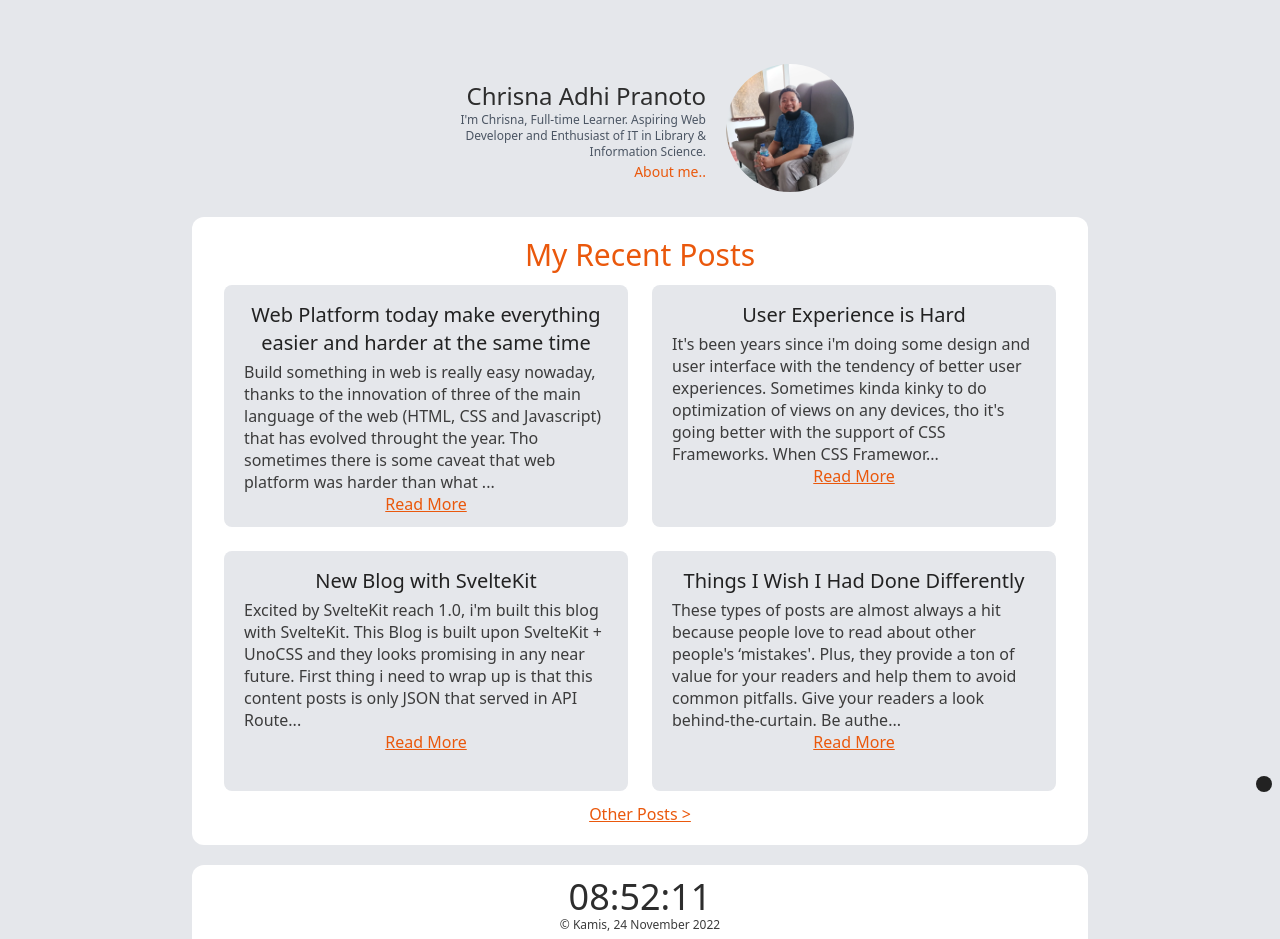
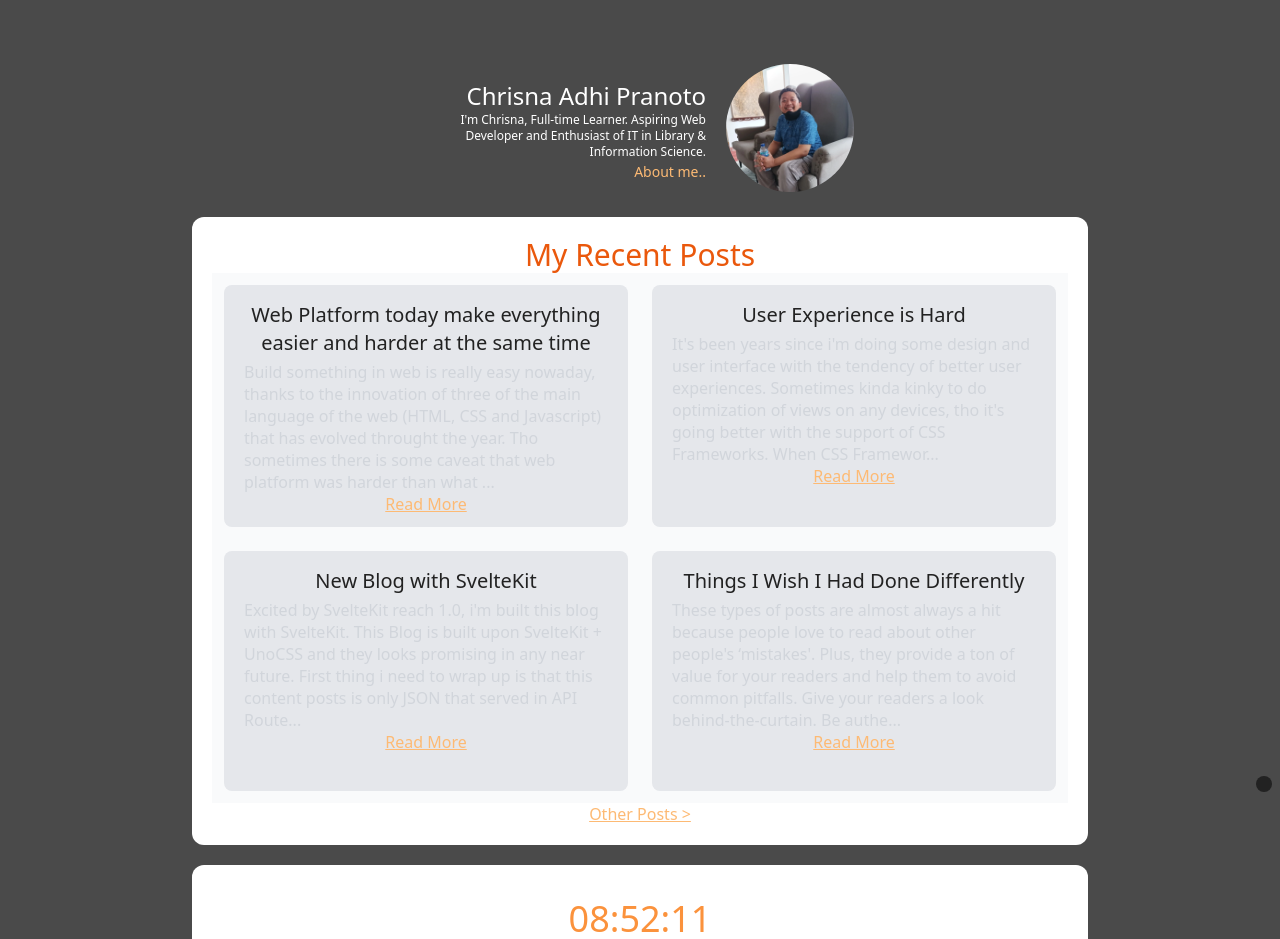
Before and after one commit to chrisnaadhi/pages, a SvelteKit app: page / in a window 1280 px wide. Shown: the top 939 px of the page. Built offline with nearby package versions, Linux system fonts and the light colour scheme; a web font is replaced by a local one.

Commit message:
feat : dark mode

```diff
--- a/src/app.css
+++ b/src/app.css
@@ -28,7 +28,7 @@
 }
 
 body {
-  @apply bg-gray-2;
+  --at-apply: bg-dark-50;
 }
 
 h1,
@@ -41,35 +41,35 @@ h6 {
 }
 
 h1 {
-  @apply text-5xl;
+  --at-apply: text-5xl text-dark dark:text-white;
 }
 
 h2 {
-  @apply text-4xl;
+  --at-apply: text-4xl text-dark dark:text-white;
 }
 
 h3 {
-  @apply text-3xl;
+  --at-apply: text-3xl text-dark dark:text-white;
 }
 
 h4 {
-  @apply text-2xl;
+  --at-apply: text-2xl text-dark dark:text-white;
 }
 
 h5 {
-  @apply text-xl;
+  --at-apply: text-xl text-dark dark:text-white;
 }
 
 h6 {
-  @apply text-lg;
+  --at-apply: text-lg text-dark dark:text-white;
 }
 
 a {
-  @apply text-orange-6;
+  --at-apply: text-orange-6 dark:text-orange-3;
 }
 
 p {
-  @apply text-dark-1;
+  --at-apply: text-dark dark:text-white;
 }
 
 .menu-link {
@@ -85,5 +85,5 @@ p {
 }
 
 .code-block {
-  @apply bg-gray-3 rounded p-2 my-4;
+  --at-apply: bg-gray-3 dark:bg-dark-50 rounded p-2 my-4;
 }
--- a/src/lib/components/BaseCard.svelte
+++ b/src/lib/components/BaseCard.svelte
@@ -4,6 +4,6 @@
 
 <style>
   section {
-    @apply min-h-60 bg-gray-2 rounded-lg px-5 py-3 m-3 cursor-pointer;
+    --at-apply: min-h-60 bg-gray-2 dark:bg-dark-50 rounded-lg px-5 py-3 m-3;
   }
 </style>
--- a/src/lib/components/MainContent.svelte
+++ b/src/lib/components/MainContent.svelte
@@ -10,7 +10,9 @@
       <a href={"posts/" + blog.slug} class="no-underline">
         <h5 class="head-title">{blog.title}</h5>
       </a>
-      <p class="text-left">{limitTextContent(blog.content)}...</p>
+      <p class="text-left text-dark dark:text-gray-3">
+        {limitTextContent(blog.content)}...
+      </p>
       <a href={"posts/" + blog.slug}>Read More</a>
     </BaseCard>
   {/each}
@@ -18,9 +20,9 @@
 
 <style>
   section {
-    --at-apply: flex flex-1 flex-wrap sm:(grid grid-cols-2) lg:grid-cols-2;
+    --at-apply: flex flex-1 flex-wrap bg-gray-50 dark:bg-dark-500 sm:(grid grid-cols-2) lg:grid-cols-2;
   }
   .head-title {
-    --at-apply: py-1 text-dark transition-all-500 hover:text-orange;
+    --at-apply: py-1 text-dark dark:text-white transition-all-500 hover:text-orange;
   }
 </style>
--- a/src/lib/components/Profile.svelte
+++ b/src/lib/components/Profile.svelte
@@ -5,11 +5,11 @@
 <section class="flex items-center justify-center gap-5 my-4">
   <div class="max-w-70 text-right">
     <h4>{myName}</h4>
-    <p class="text-xs text-gray-6">
+    <p class="text-xs text-white">
       I'm Chrisna, Full-time Learner. Aspiring Web Developer and Enthusiast of
       IT in Library & Information Science.
     </p>
-    <a href="/about" class="text-sm text-orange-6 no-underline">About me..</a>
+    <a href="/about" class="text-sm text-orange-2 no-underline">About me..</a>
   </div>
   <div>
     <img
@@ -23,4 +23,7 @@
 </section>
 
 <style>
+  h4 {
+    --at-apply: text-white;
+  }
 </style>
--- /dev/null
+++ b/src/lib/helper/viewStore.ts
@@ -0,0 +1,3 @@
+import { writable } from "svelte/store";
+
+export const isDark = writable(false);
--- a/src/routes/+layout.svelte
+++ b/src/routes/+layout.svelte
@@ -4,11 +4,22 @@
 
   import { onMount } from "svelte";
   import Header from "./Header.svelte";
+  import { isDark } from "$lib/helper/viewStore";
 
   let nowDate = new Date();
 
   function updateTime() {
     nowDate = new Date();
+  }
+  function changeColor() {
+    $isDark = !$isDark;
+    const bodyClass = document.body;
+    localStorage.setItem("dark", $isDark.toString());
+    if ($isDark === true) {
+      bodyClass.classList.add("dark");
+    } else {
+      bodyClass.classList.remove("dark");
+    }
   }
 
   $: formatTime = nowDate.toLocaleTimeString("en-us", { hour12: false });
@@ -21,6 +32,16 @@
 
   onMount(() => {
     setInterval(updateTime, 1000);
+    const checkDark = window.localStorage.getItem("dark");
+    if (checkDark === "false") {
+      $isDark = false;
+      document.body.classList.remove("dark");
+      console.log(checkDark, $isDark);
+    } else {
+      $isDark = true;
+      document.body.classList.add("dark");
+      console.log(checkDark, $isDark);
+    }
   });
 </script>
 
@@ -30,7 +51,7 @@
   <meta name="description" content="My Mini Blogs like a Miniature Garden" />
 </svelte:head>
 
-<main class="max-w-4xl ma flex flex-col min-h-screen">
+<main class="main-layer">
   <header>
     <Header />
   </header>
@@ -38,12 +59,14 @@
     <slot />
   </section>
   <footer>
-    <div class="text-center">
-      <h3 class="text-4xl">{formatTime}</h3>
-      <p class="text-xs">&copy; {formatDate}</p>
+    <div class="text-center text-dark">
+      <p>{$isDark}</p>
+      <h3 class="text-4xl dark:text-orange">{formatTime}</h3>
+      <p class="text-xs dark:text-orange">&copy; {formatDate}</p>
     </div>
   </footer>
-  <div class="fixed bottom-0 right-0 m-2">
+  <!-- svelte-ignore a11y-click-events-have-key-events -->
+  <div class="fixed bottom-0 right-0 m-2" on:click={changeColor}>
     <div class="bg-dark rounded-lg p-2">
       <div class="icon i-mdi-weather-night text-2xl bg-blue-3" />
     </div>
@@ -51,10 +74,14 @@
 </main>
 
 <style>
+  .main-layer {
+    @apply max-w-4xl bg-dark-50 ma flex flex-col min-h-screen;
+    --at-apply: dark:bg-dark-50;
+  }
   .main-content {
     @apply flex-1 mt-12 items-center justify-center text-center;
   }
   footer {
-    @apply bg-white rounded-t-xl p-3;
+    --at-apply: bg-white dark:bg-dark-500 rounded-t-xl p-3;
   }
 </style>
--- a/src/routes/+page.svelte
+++ b/src/routes/+page.svelte
@@ -18,7 +18,7 @@
 
 <style>
   section {
-    @apply bg-white rounded-xl p-5 my-5;
+    --at-apply: bg-white dark:bg-dark-500 rounded-xl p-5 my-5;
   }
 
   .heading-text {
--- a/src/routes/Header.svelte
+++ b/src/routes/Header.svelte
@@ -65,10 +65,10 @@
 
 <style>
   main {
-    --at-apply: fixed w-full max-w-4xl flex justify-between items-center bg-white rounded-b-xl p-3;
+    --at-apply: fixed w-full max-w-4xl flex justify-between items-center bg-white dark:bg-dark-500 rounded-b-xl p-3;
   }
   .icon-wrapper {
-    --at-apply: p-1 rounded-lg cursor-pointer sm:(px-3 py-2 rounded-lg);
+    --at-apply: p-1 bg-gray-50 dark:bg-gray-2 rounded-lg cursor-pointer sm:(px-3 py-2 rounded-lg);
   }
   .social {
     @apply border-none;
--- a/src/routes/about/+page.svelte
+++ b/src/routes/about/+page.svelte
@@ -28,7 +28,7 @@
 
 <style>
   section {
-    @apply min-h-150 bg-white rounded-xl p-5 my-5;
+    --at-apply: min-h-150 bg-white dark:bg-dark-500 rounded-xl p-5 my-5;
   }
   p {
     --at-apply: px-2 text-justify sm:px-5;
--- a/src/routes/contact/+page.svelte
+++ b/src/routes/contact/+page.svelte
@@ -11,6 +11,6 @@
 
 <style>
   section {
-    @apply min-h-150 bg-white rounded-xl p-5 my-5;
+    --at-apply: min-h-150 bg-white dark:bg-dark-500 rounded-xl p-5 my-5;
   }
 </style>
--- a/src/routes/posts/+page.svelte
+++ b/src/routes/posts/+page.svelte
@@ -21,9 +21,12 @@
 
 <style>
   section {
-    @apply min-h-150 bg-white rounded-xl p-5 my-5;
+    --at-apply: min-h-150 bg-white dark:bg-dark-500 rounded-xl p-5 my-5;
   }
   .blogs {
     --at-apply: flex flex-wrap sm:(grid grid-cols-2);
   }
+  p {
+    --at-apply: text-dark dark:text-gray-2;
+  }
 </style>
--- a/src/routes/posts/[slug]/+page.svelte
+++ b/src/routes/posts/[slug]/+page.svelte
@@ -19,9 +19,12 @@
 
 <style>
   section {
-    --at-apply: min-h-150 bg-white rounded-xl px-5 sm:px-10 py-5 my-5;
+    --at-apply: min-h-150 bg-white text-dark dark:bg-dark-500 rounded-xl px-5 sm:px-10 py-5 my-5;
   }
   .btn-link {
     --at-apply: bg-gray-2 text-orange-6 no-underline hover:(bg-orange text-white);
   }
+  h3, p {
+    --at-apply: text-dark dark:text-white;
+  }
 </style>
```
